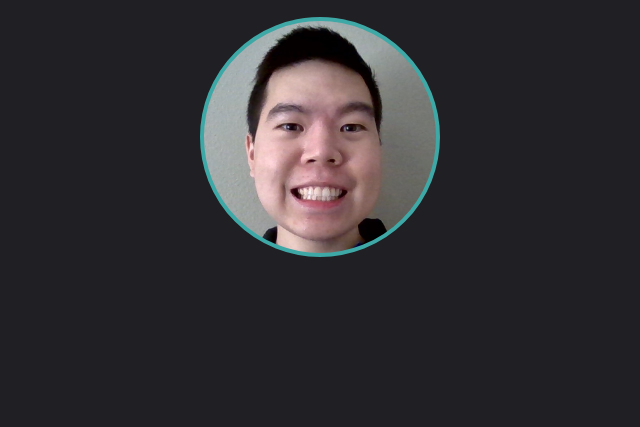
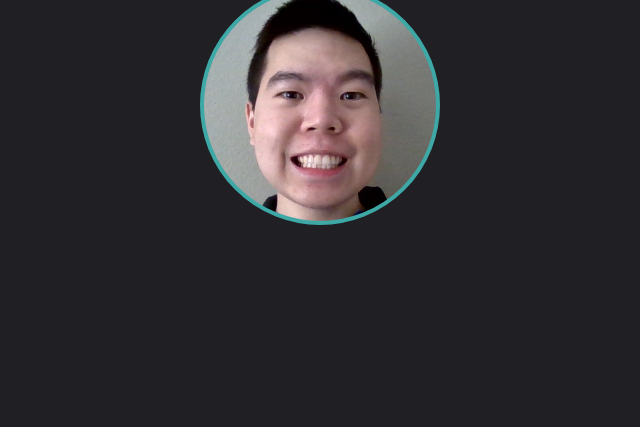
Before and after one commit to richpineapple/briantran, a website: page src/index.html in a window 1280 px wide. Shown: the part 235-662 px from the top of the page, without its empty margins (320-960 px from the left). Drawn offline with nearby package versions, Linux system fonts and the light colour scheme.

Commit message:
Add index back to src

```diff
--- a/index.html
+++ b/src/index.html
@@ -20,7 +20,7 @@
             <a href="#contact" class="mx-2 transition border-solid border-4 border-background pb-2.5 hover:border-b-link hover:text-link">Contact</a>
         </ul>
     </nav>
-    <section class="mt-28 flex items-center flex-col text-center">
+    <section class="mt-20 flex items-center flex-col text-center">
         <h1 class="font-bold text-3xl sm:text-4xl">Hello, my name is <span class="text-link">John</span></h1>
         <h3 class="mt-2 font-text font-normal text-text text-lg sm:text-xl">I'm a Full Stack Developer, Mentor, & Student</h3>
         <div class="mt-5 w-60 h-60 overflow-hidden border-link border-4 border-solid rounded-full bg-[url('/images/hero.jpg')] bg-center bg-contain bg-[length:241px_232px]">
```
